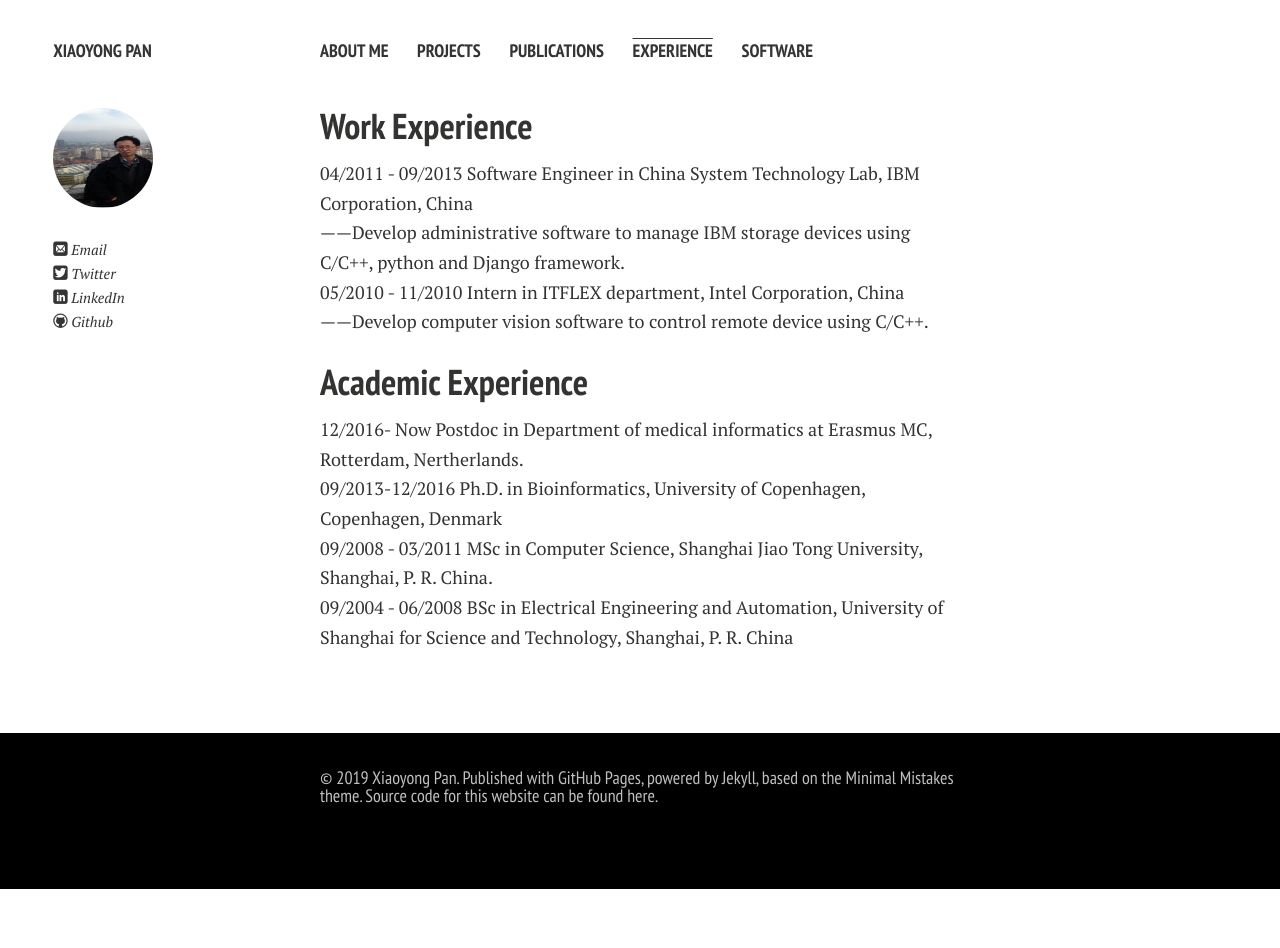
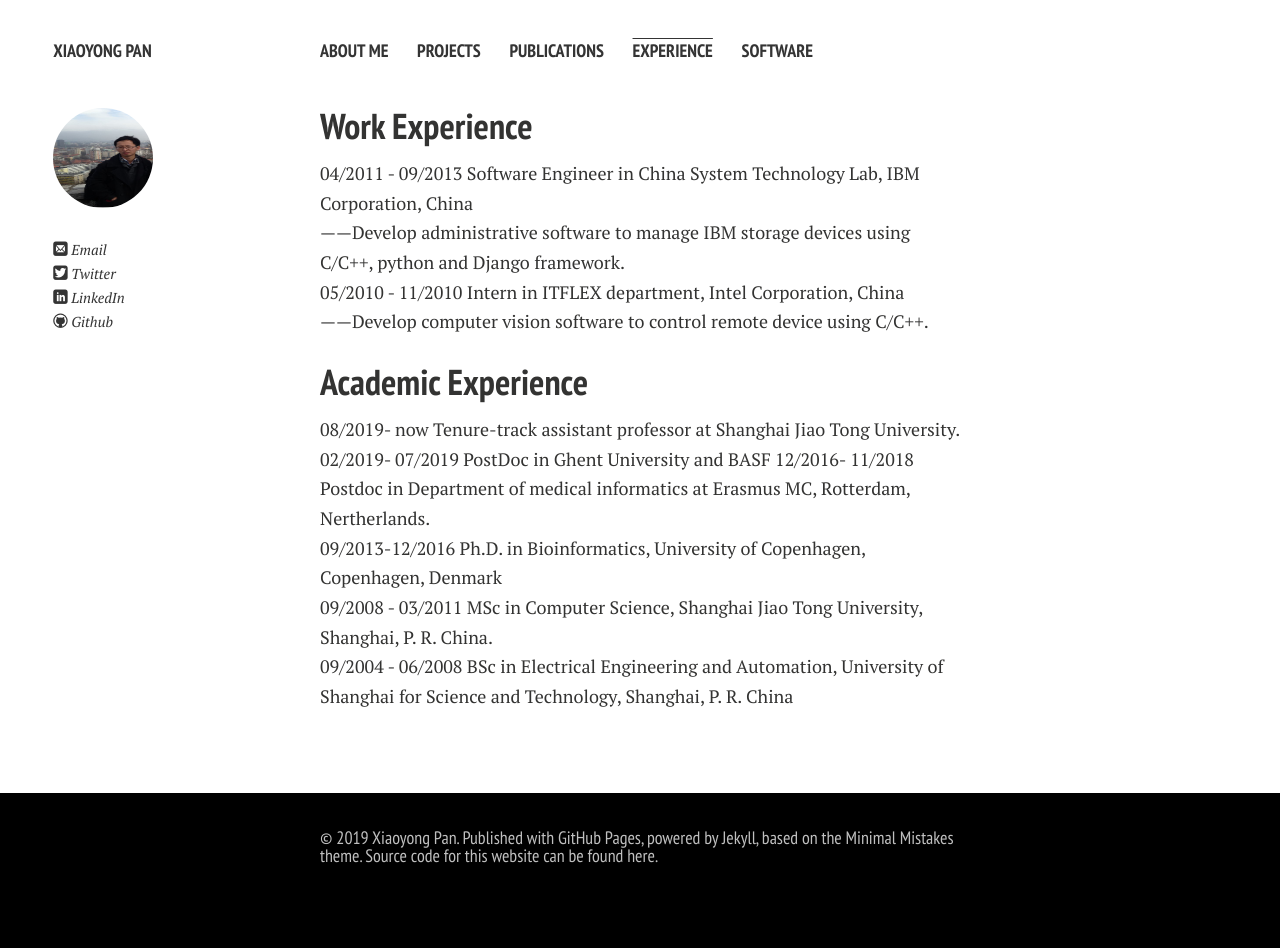
Before and after one commit to xypan1232/xypan1232.github.io, a Jekyll site: the page built from experience.md, in a window 1280 px wide. Built offline with Jekyll 4.4.1, drawn with Linux system fonts in a browser that asks for light colours; nearby versions of some CDN libraries; Markdown is read by kramdown in place of the engine named in the settings; before the commit the page ends 900 px from its top, so only the background shows below that.

Commit message:
Update experience.md

```diff
--- a/experience.md
+++ b/experience.md
@@ -13,7 +13,9 @@ title: Experience
 
 
 ## Academic Experience
-12/2016- Now        Postdoc in Department of medical informatics at Erasmus MC, Rotterdam, Nertherlands. <br>
+08/2019- now        Tenure-track assistant professor at Shanghai Jiao Tong University.
+02/2019- 07/2019    PostDoc in Ghent University and BASF
+12/2016- 11/2018    Postdoc in Department of medical informatics at Erasmus MC, Rotterdam, Nertherlands. <br>
 09/2013-12/2016     Ph.D. in Bioinformatics,
                     University of Copenhagen, Copenhagen, Denmark <br>
 09/2008 - 03/2011   MSc in Computer Science,
```
